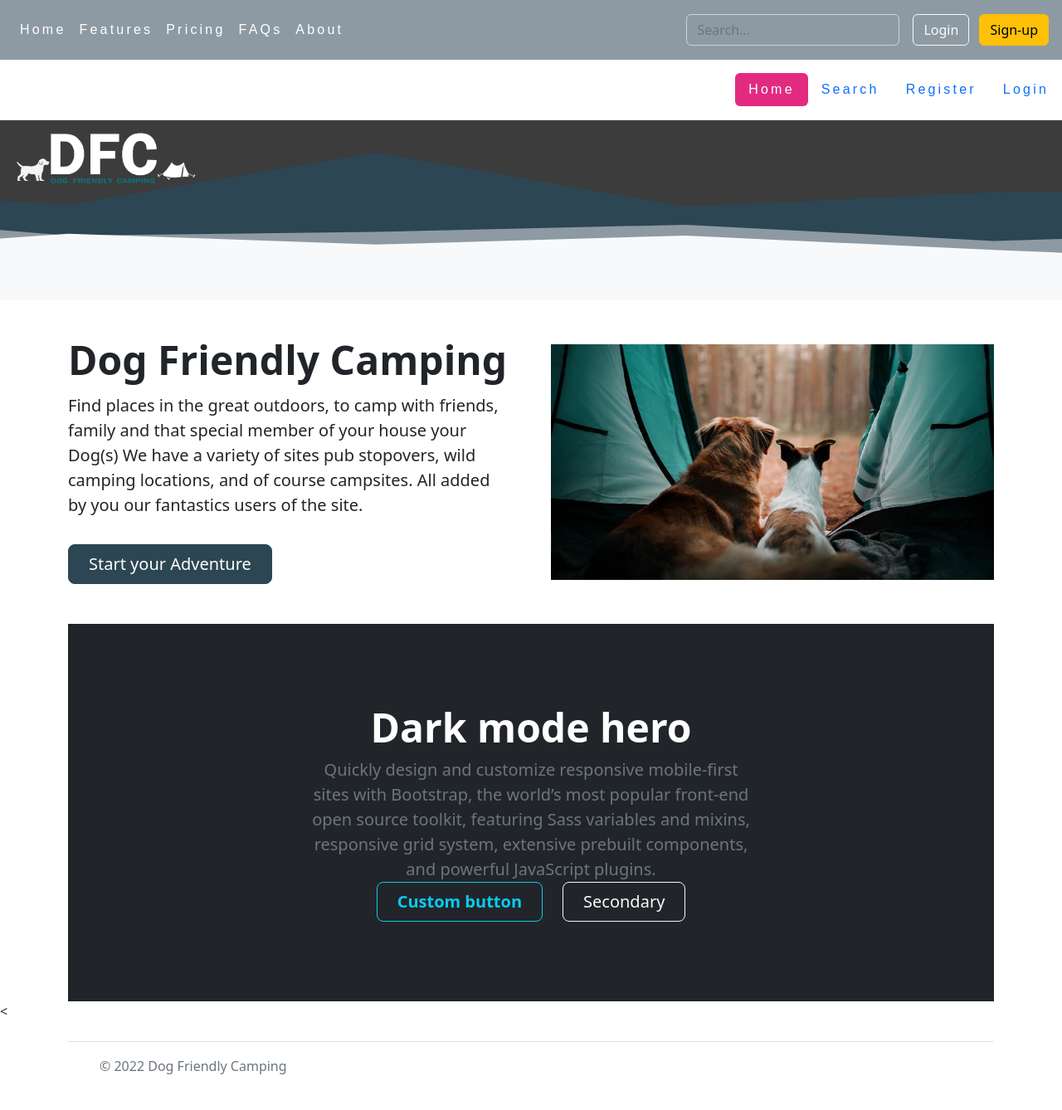
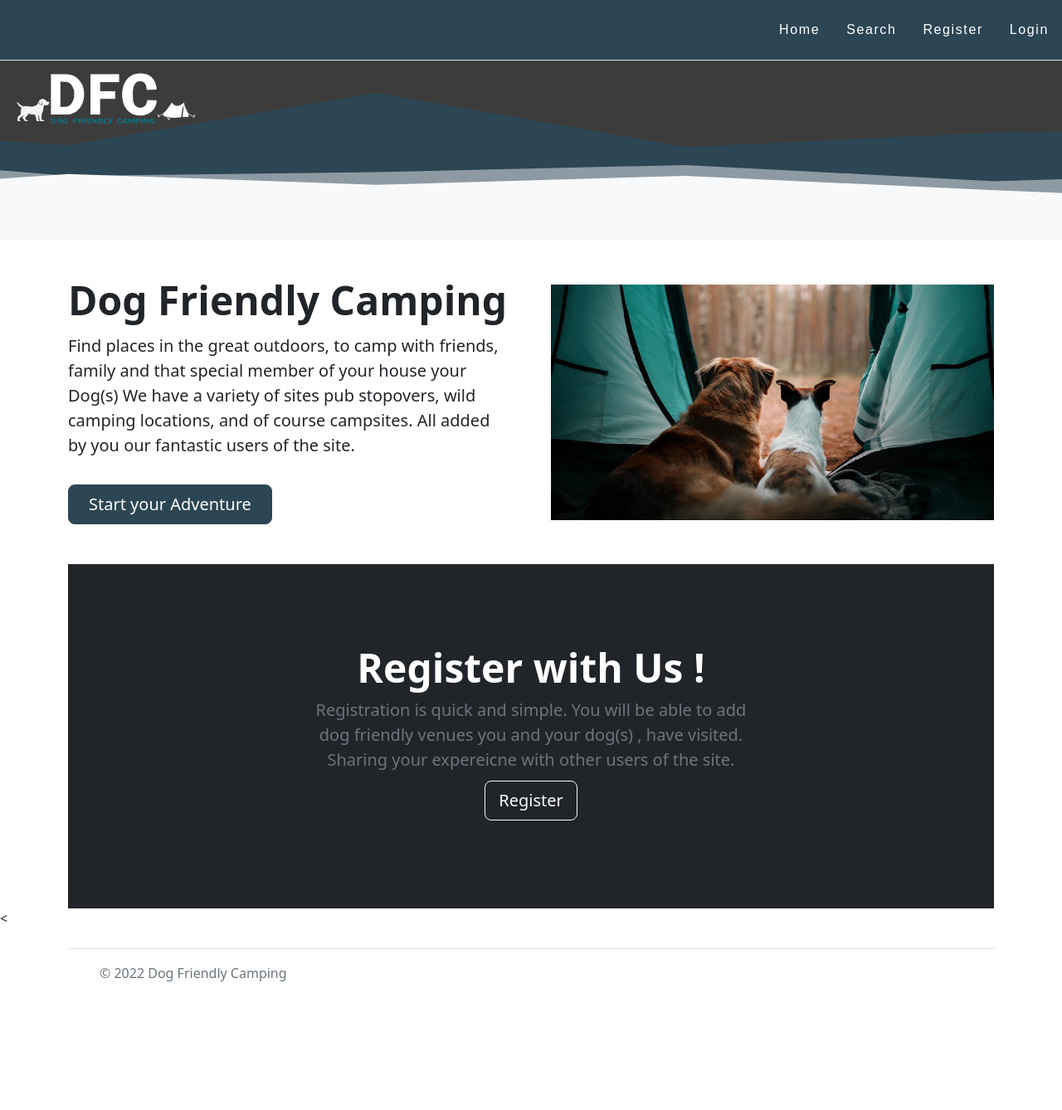
Before and after one commit to cwill83247/dogFriendlyCamping, a Flask app: page / in a window 1280 px wide. Shown: the whole page at 83% size. After the commit the page ends 1183 px from the top, so only its background shows below. Run offline with Flask 2, Linux system fonts and the light colour scheme; some libraries are stand-ins or nearby versions.

Commit message:
Fix: Fixing issues with Lighthouse Accessebility check

```diff
--- a/static/css/style.css
+++ b/static/css/style.css
@@ -62,11 +62,13 @@
 }
 .nav-link{
   font-family:'Poppins',sans-serif;
-  letter-spacing:0.2rem;
-}
+  letter-spacing:0.1rem;
+  color:#fff;
+  }
 .nav-link:hover {
   font-size:larger;
   text-decoration: underline 3px ;
+  color:#fff;
 
 }
 /**background header image credit: Fireship - adapted form https://www.youtube.com/watch?v=lPJVi797Uy0 **/
@@ -95,19 +97,14 @@
   padding-bottom:1rem;
 }
 
-.nav-pills{
-  color:blueviolet;
-  --bs-nav-pills-link-active-bg:rgb(226, 43, 128);
-  /** font-family: Impact, Haettenschweiler, 'Arial Narrow Bold', sans-serif; **/
+.btn-homepage {
+  padding:10px;
+}
 
-
- }
-.nav-pills:hover{
-  color:blueviolet;
-  --bs-nav-pills-link-active-bg:rgb(43, 226, 67);
-  font-family: Impact, Haettenschweiler, 'Arial Narrow Bold', sans-serif;
-
-  }
+header {
+  background-color: #2C4653;
+  border-color:#2C4653;;
+}
 
 
 /*
--- a/templates/base.html
+++ b/templates/base.html
@@ -15,39 +15,16 @@
 </head>
 <body>
 
-  <header class="p-3 text-bg-dark">
-    <!--  10/12/2022 <div class="container"> -->
-      <div class="d-flex flex-wrap align-items-center justify-content-center justify-content-lg-start">
 
-
-        <ul class="nav col-12 col-lg-auto me-lg-auto mb-2 justify-content-center mb-md-0">
-          <li><a href="#" class="nav-link px-2 text-white">Home</a></li>
-          <li><a href="#" class="nav-link px-2 text-white">Features</a></li>
-          <li><a href="#" class="nav-link px-2 text-white">Pricing</a></li>
-          <li><a href="#" class="nav-link px-2 text-white">FAQs</a></li>
-          <li><a href="#" class="nav-link px-2 text-white">About</a></li>
-        </ul>
-
-        <form class="col-12 col-lg-auto mb-3 mb-lg-0 me-lg-3" role="search" action="{{ url_for('search') }}" method="post">
-          <input type="text" name="userssearch" id="userssearch" class="form-control form-control-dark text-bg-dark" placeholder="Search..." aria-label="Search">
-        </form>
-
-        <div class="text-end">
-          <button type="button" class="btn btn-outline-light me-2">Login</button>
-          <button type="button" class="btn btn-warning">Sign-up</button>
-        </div>
-      </div>
-    <!---</div>  -->
-  </header>
 
     <header class="d-flex flex-wrap justify-content-center py-3 mb-4 border-bottom">
       <a href="/" class="d-flex align-items-center mb-3 mb-md-0 me-md-auto text-dark text-decoration-none">
           <svg class="bi me-2" width="40" height="32"><use xlink:href="#bootstrap"/></svg>
-          <!--<span class="fs-4"><img src="/static/images/DFCLogo.png" alt="Bootstrap" width="25%" height="25%"></span>   -->
+          <!--<span class="fs-4"><img src="/static/images/DFCLogo.png" alt="Dog Frienly Camping Logo" width="25%" height="25%"></span>   -->
         </a>
 
         <ul class="nav nav-pills">
-          <li class="nav-item"><a href="{{ url_for('homepage') }}" class="nav-link active" aria-current="page">Home</a></li>
+          <li class="nav-item"><a href="{{ url_for('homepage') }}" class="nav-link" aria-current="page">Home</a></li>
           <li class="nav-item"><a href="{{ url_for('list_venues') }}" class="nav-link">Search</a></li>
 
 
--- a/templates/index.html
+++ b/templates/index.html
@@ -7,7 +7,7 @@
     </div>
     <div class="col-lg-6">
       <h1 class="display-5 fw-bold lh-1 mb-3">Dog Friendly Camping</h1>
-      <p class="lead">Find places in the great outdoors, to camp with friends, family and that special member of your house your Dog(s) We have a variety of sites pub stopovers, wild camping locations, and of course campsites. All added by you our fantastics users of the site.</p>
+      <p class="lead">Find places in the great outdoors, to camp with friends, family and that special member of your house your Dog(s) We have a variety of sites pub stopovers, wild camping locations, and of course campsites. All added by you our fantastic users of the site.</p>
       <div class="d-grid gap-2 d-md-flex justify-content-md-start">
         <a href="{{ url_for('list_venues') }}"><button type="button" class="btn btn-primary btn-lg px-4 me-md-2" >Start your Adventure</button></a>
        </div>
@@ -17,12 +17,11 @@
 
   <div class="bg-dark text-secondary px-4 py-5 text-center">
     <div class="py-5">
-      <h1 class="display-5 fw-bold text-white">Dark mode hero</h1>
+      <h1 class="display-5 fw-bold text-white">Register with Us !</h1>
       <div class="col-lg-6 mx-auto">
-        <p class="fs-5 mb-4">Quickly design and customize responsive mobile-first sites with Bootstrap, the world’s most popular front-end open source toolkit, featuring Sass variables and mixins, responsive grid system, extensive prebuilt components, and powerful JavaScript plugins.</p>
-        <div class="d-grid gap-2 d-sm-flex justify-content-sm-center">
-          <button type="button" class="btn btn-outline-info btn-lg px-4 me-sm-3 fw-bold">Custom button</button>
-          <button type="button" class="btn btn-outline-light btn-lg px-4">Secondary</button>
+        <p class="fs-5 mb-4">Registration is quick and simple. You will be able to add dog friendly venues you and your dog(s) , have visited. Sharing your expereicne with other users of the site.</p>
+        <div class="btn-homepage">
+          <a href="{{ url_for('register') }}"><button type="button" class="btn btn-outline-light btn-lg btn-block">Register</button></a>
         </div>
       </div>
     </div>
```
Also changed, not shown: templates/add_venue.html (+1 -8 lines).
